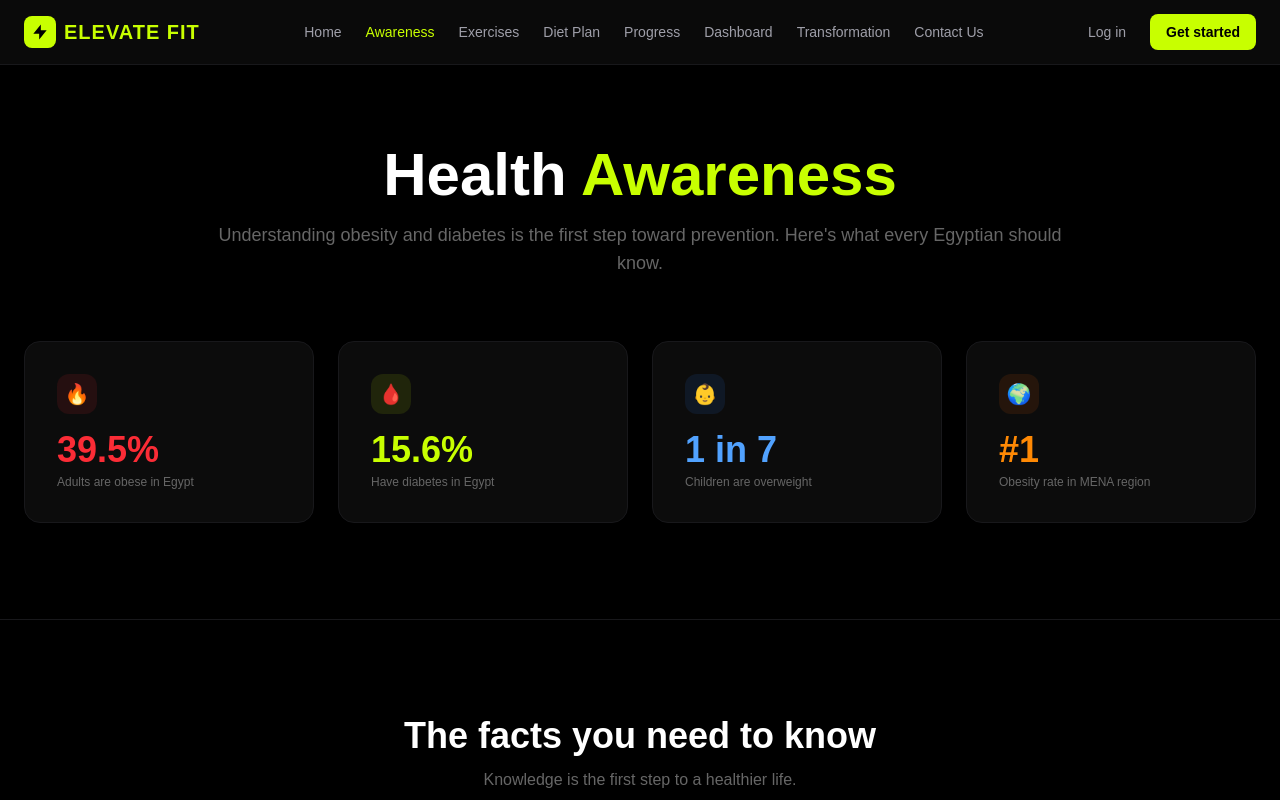
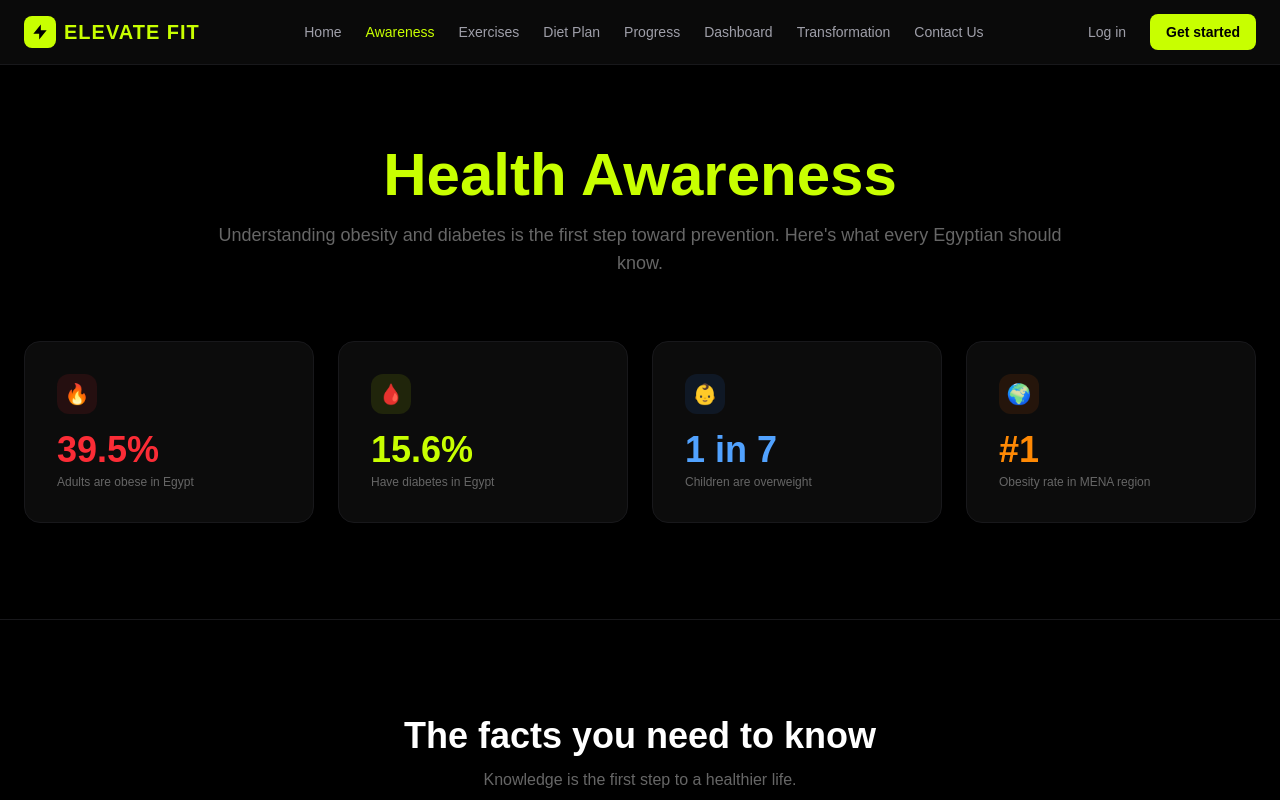
Before and after one commit to nhahub/NHA-4-205, a React (Vite) app: page /awareness in a window 1280 px wide. Shown: the top 800 px of the page. Built offline with nearby package versions, Linux system fonts and the light colour scheme.

Commit message:
Fix diet route and h1 colors

```diff
--- a/src/pages/Awareness.jsx
+++ b/src/pages/Awareness.jsx
@@ -56,7 +56,7 @@ const Awareness = () => {
 
       {/* Hero */}
       <div className="flex flex-col items-center text-center px-6 pt-20 pb-16 max-w-4xl mx-auto">
-        <h1 className="text-white text-5xl md:text-6xl font-bold mb-4">Health <span className="text-[#c8ff00]">Awareness</span></h1>
+        <h1 className="text-[#c8ff00] text-5xl md:text-6xl font-bold mb-4">Health Awareness</h1>
         <p className="text-[#666] text-base md:text-lg">
           Understanding obesity and diabetes is the first step toward prevention. Here's what every Egyptian should know.
         </p>
--- a/src/pages/ContactUs.jsx
+++ b/src/pages/ContactUs.jsx
@@ -54,7 +54,7 @@ const ContactUs = () => {
 
       {/* Hero */}
       <div className="flex flex-col items-center text-center px-6 pt-20 pb-16 max-w-4xl mx-auto">
-        <h1 className="text-white text-5xl md:text-6xl font-bold mb-4">Get in <span className="text-[#c8ff00]">touch</span></h1>
+       <h1 className="text-[#c8ff00] text-5xl md:text-6xl font-bold mb-4">Get in touch</h1>
         <p className="text-[#666] text-base md:text-lg">
           Have a question or feedback? We would love to hear from you.
         </p>
--- a/src/pages/Dashboard.jsx
+++ b/src/pages/Dashboard.jsx
@@ -175,7 +175,7 @@ const Dashboard = () => {
               <a href="/exercises" className="flex-1 text-center border border-zinc-800 text-white font-bold py-3 rounded-lg hover:border-[#c8ff00] transition duration-300">
                 🏋️ Start exercise
               </a>
-              <a href="/diet-plan" className="flex-1 text-center border border-zinc-800 text-white font-bold py-3 rounded-lg hover:border-[#c8ff00] transition duration-300">
+              <a href="/diet" className="flex-1 text-center border border-zinc-800 text-white font-bold py-3 rounded-lg hover:border-[#c8ff00] transition duration-300">
                 🍽️ View diet plan
               </a>
               <a href="/awareness" className="flex-1 text-center border border-zinc-800 text-white font-bold py-3 rounded-lg hover:border-[#c8ff00] transition duration-300">
```
